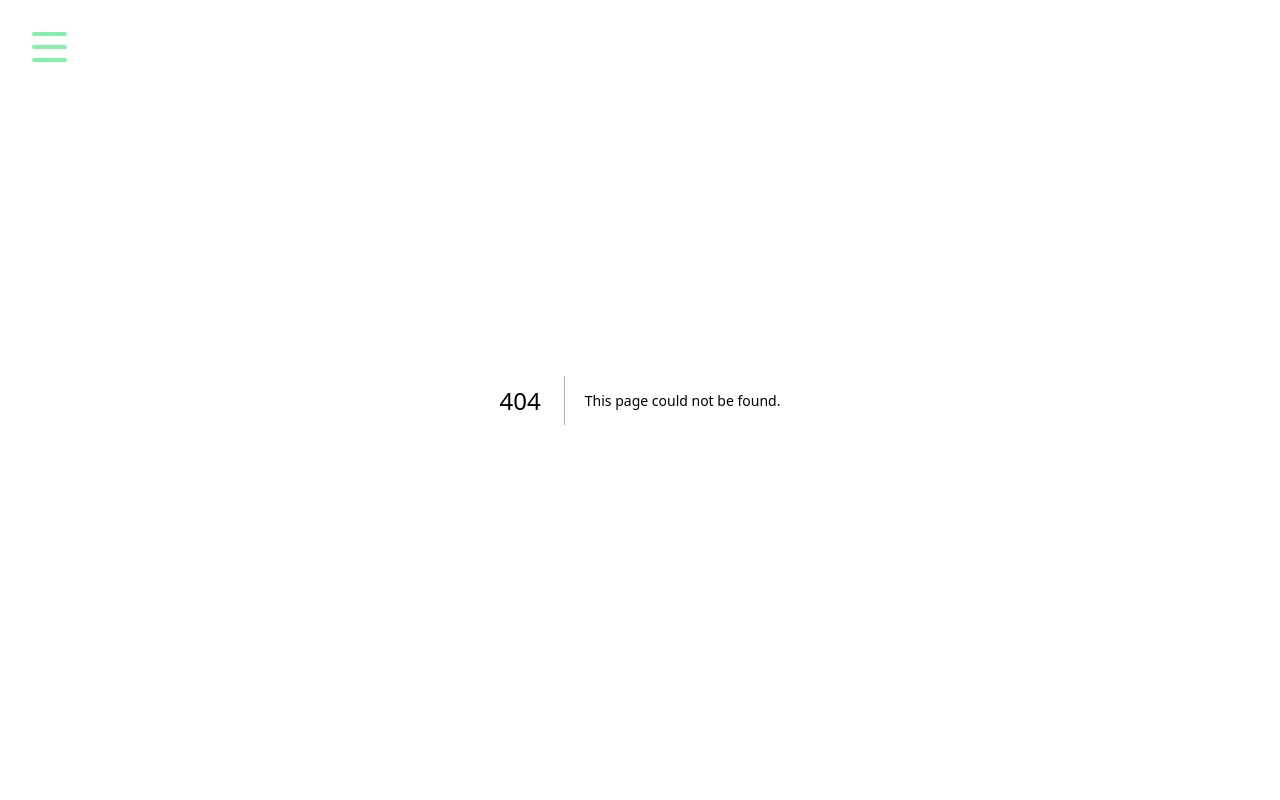
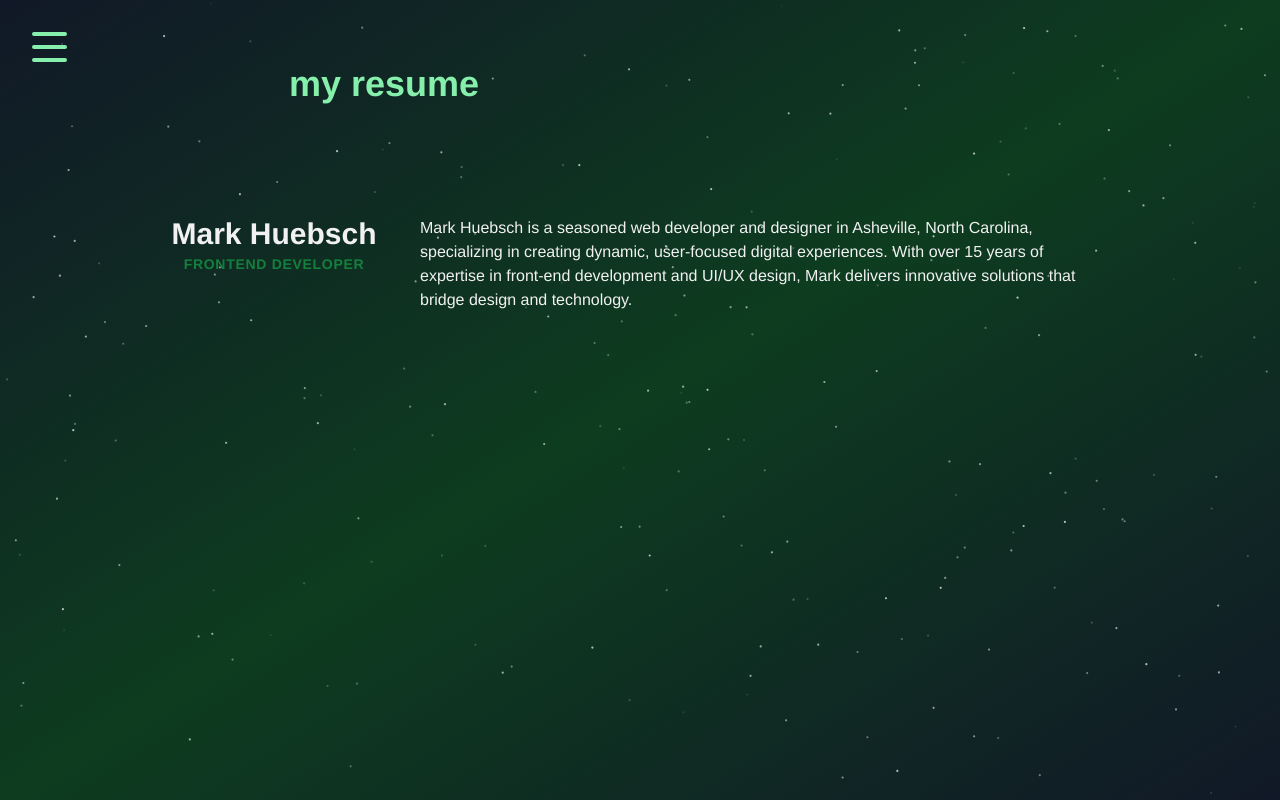
Before and after one commit to mhuebsch/myDevWebsite, a Next.js app: page /resume in a window 1280 px wide. Before the commit this address had no page. Built offline with nearby package versions, Linux system fonts and the light colour scheme.

Commit message:
add resume page and link

```diff
--- a/app/page.js
+++ b/app/page.js
@@ -66,12 +66,8 @@ export default function HomePage() {
               </Link>
             </li>
             <li className={listItemClassName}>
-              <Link
-                href="/mark-huebsch-resume.pdf"
-                target="_blank"
-                className={linkClassName}
-              >
-                Resumé
+              <Link href="/resume" className={linkClassName}>
+                Resume
               </Link>
             </li>
           </ul>
--- /dev/null
+++ b/app/resume/page.js
@@ -0,0 +1,41 @@
+const ResumePage = () => {
+  return (
+    <div>
+      <div className="flex flex-col justify-start items-center max-w-screen-md">
+        <div className="flex flex-col justify-center items-center w-screen">
+          <h1 className="text-4xl text-center font-semibold animate-fade-in lowercase text-green-300 py-16">
+            My Resume
+          </h1>
+        </div>
+      </div>
+      <section>
+        <div className="container mx-auto max-w-5xl py-12 md:px-4">
+          <div className="mx-4 grid gap-4 sm:grid-cols-12">
+            <div className="col-span-12 sm:col-span-3">
+              <div className="mb-14 text-center">
+                <h3 className="text-3xl font-semibold">Mark Huebsch</h3>
+                <span className="text-sm font-bold uppercase tracking-wider text-green-700">
+                  Frontend Developer
+                </span>
+              </div>
+            </div>
+            <div className="relative col-span-12 space-y-6 sm:col-span-9 md:px-4">
+              <div className="mb-14">
+                <p>
+                  Mark Huebsch is a seasoned web developer and designer in
+                  Asheville, North Carolina, specializing in creating dynamic,
+                  user-focused digital experiences. With over 15 years of
+                  expertise in front-end development and UI/UX design, Mark
+                  delivers innovative solutions that bridge design and
+                  technology.
+                </p>
+              </div>
+            </div>
+          </div>
+        </div>
+      </section>
+    </div>
+  );
+};
+
+export default ResumePage;
```
